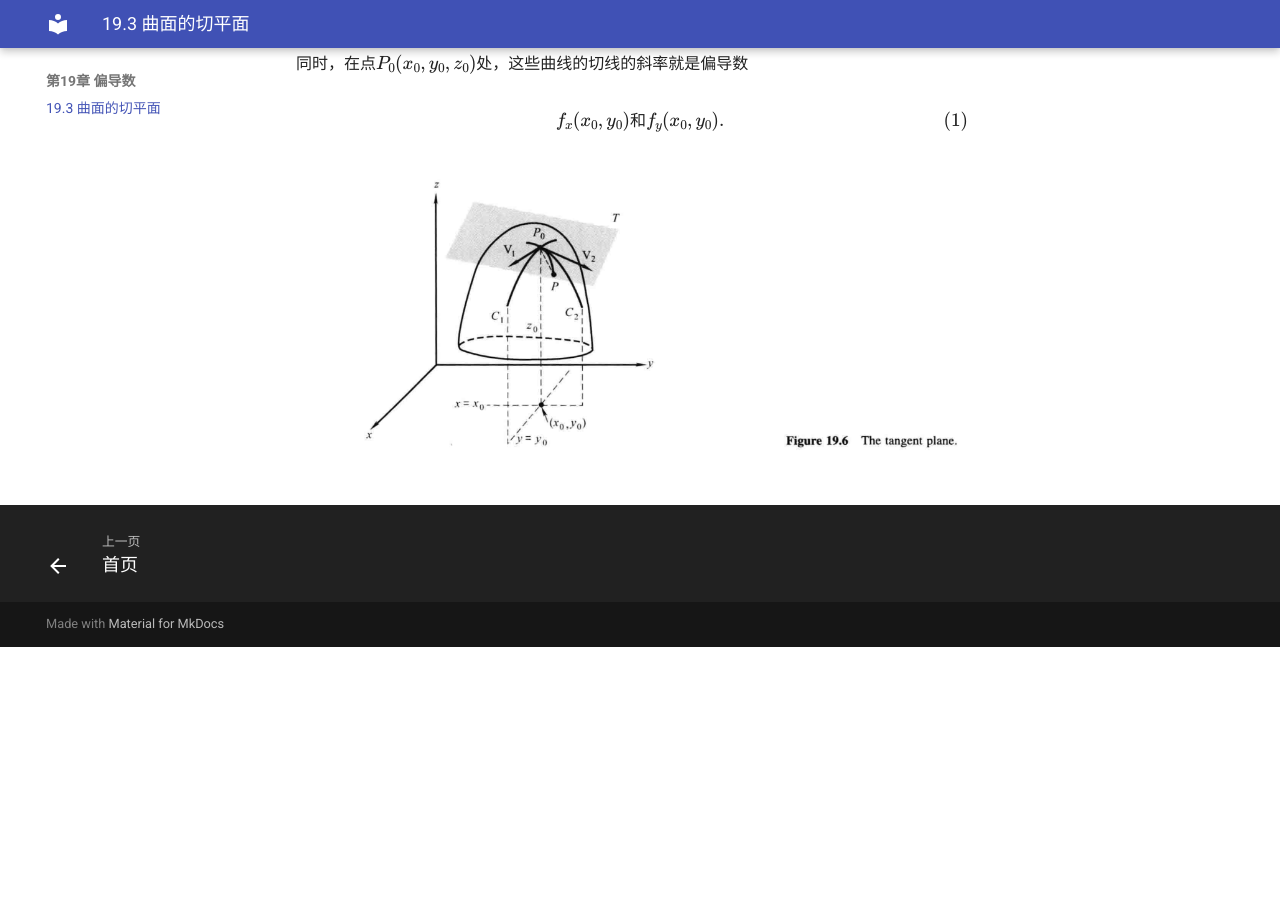
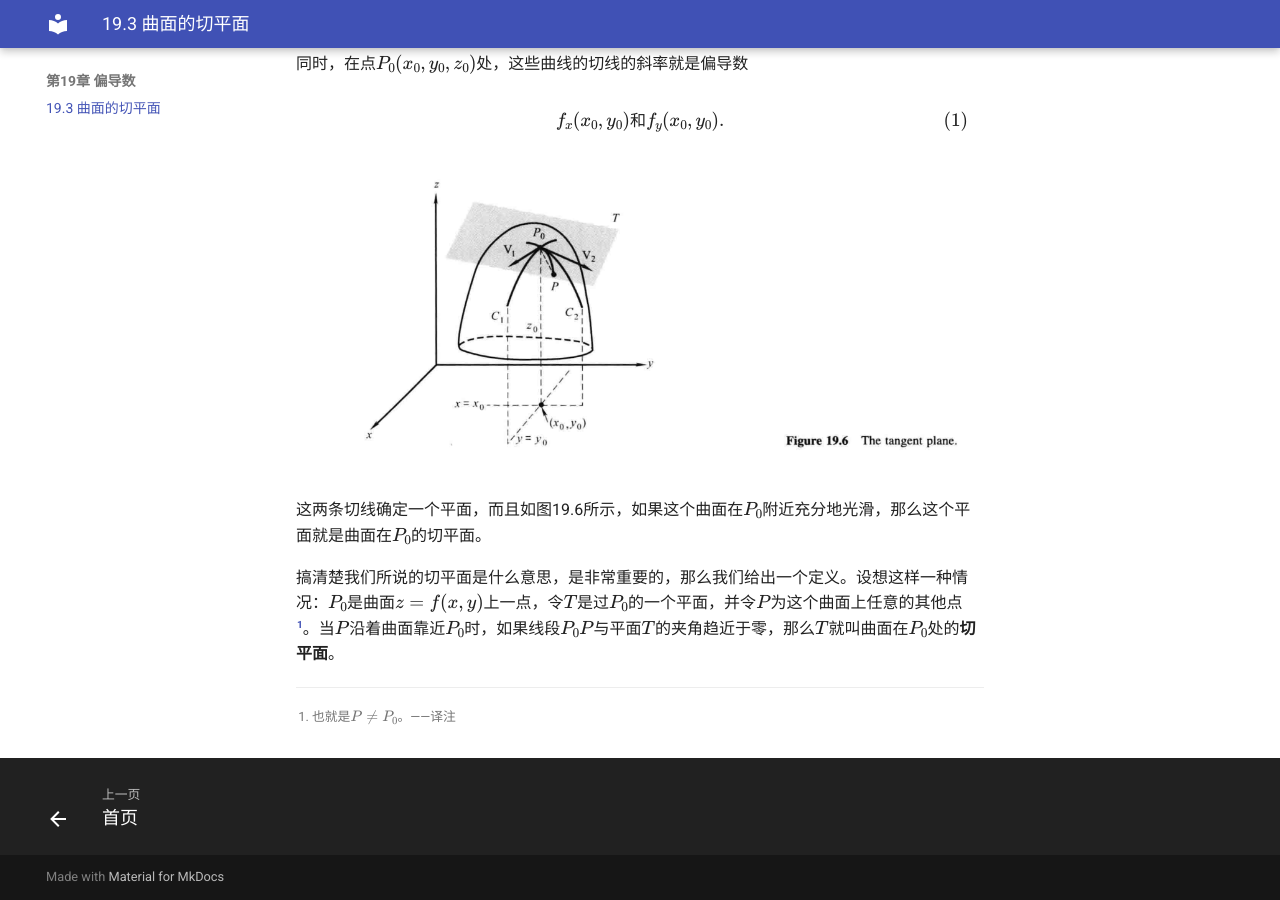
Before and after one commit to MitochondriaCN/cwag-chinese, an MkDocs documentation site: the page built from docs/19/3.md, in a window 1280 px wide and 900 px high, scrolled down 525 px. Built offline with MkDocs 1.6.1 and Material for MkDocs 9.7.7, drawn with Linux system fonts in a browser that asks for light colours; before the commit the page ends 1172 px from its top, so only the background shows below that.

Commit message:
更新文档，添加切平面的定义及相关注释

```diff
--- a/docs/19/3.md
+++ b/docs/19/3.md
@@ -15,3 +15,9 @@ $$z=f(x_0,y)；$$
 $$f_x(x_0,y_0)和f_y(x_0,y_0) \tag{1}. $$
 
 ![](19.6.png)
+
+这两条切线确定一个平面，而且如图19.6所示，如果这个曲面在$P_0$附近充分地光滑，那么这个平面就是曲面在$P_0$的切平面。
+
+搞清楚我们所说的切平面是什么意思，是非常重要的，那么我们给出一个定义。设想这样一种情况：$P_0$是曲面$z=f(x,y)$上一点，令$T$是过$P_0$的一个平面，并令$P$为这个曲面上任意的其他点[^1]。当$P$沿着曲面靠近$P_0$时，如果线段$P_0P$与平面$T$的夹角趋近于零，那么$T$就叫曲面在$P_0$处的**切平面**。
+
+[^1]: 也就是$P \neq P_0$。——译注
```
Also changed, not shown: docs/index.md (+2 -0 lines).
